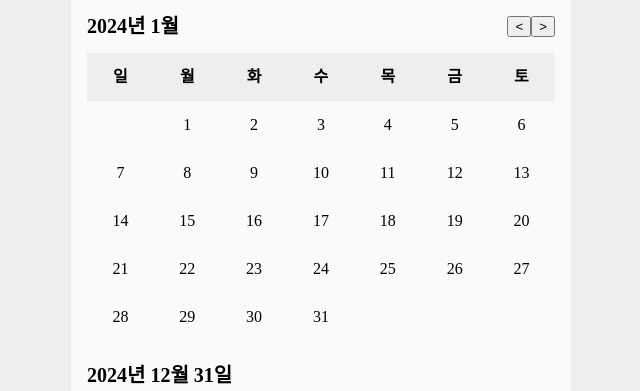
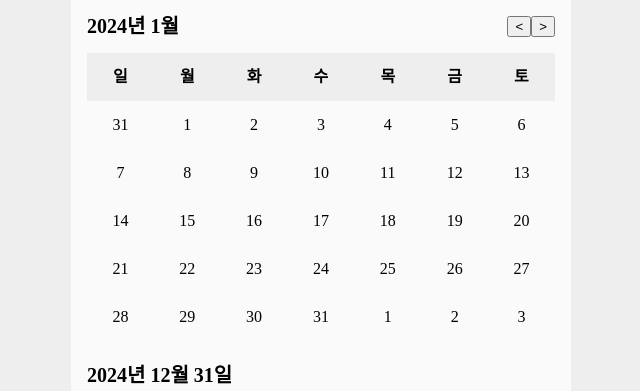
Before and after one commit to wangkodok/birthday-webapp, a React (Vite) app: page /calendar in a window 1280 px wide. Shown: the top 391 px of the page, without its empty margins (319-959 px from the left). Built offline with nearby package versions, Linux system fonts and the light colour scheme.

Commit message:
이전 달 마지막 주, 다음 달 첫째 주 날짜 추가 및 변경

```diff
--- a/src/CalendarArea.jsx
+++ b/src/CalendarArea.jsx
@@ -27,14 +27,33 @@ export default function CalendarArea() {
   // 현재 월의 모든 날짜
   const arr = Array.from(Array(curMonthEndDate), (_, index) => index + 1);
 
+  // 이전 월의 마지막 날짜
+  const prev = new Date(
+    currentMonth.getFullYear(), // 년도
+    currentMonth.getMonth(),
+    0 // 전날 월의 마지막 날짜를 반환
+  ).getDate();
+
   // 월의 첫째 주 없는 날짜
-  const dayDate = [];
-  for (let i = 0; i < 7; i++) {
-    if (curMonthStartDate > i) {
-      dayDate.push(" ");
-    }
+  const dayDatePrev = [];
+  for (let index = prev; index > prev - curMonthStartDate; index--) {
+    dayDatePrev.push(index);
   }
-  arr.unshift(...dayDate);
+  arr.unshift(...dayDatePrev.reverse());
+
+  // 다음 월의 시작하는 요일
+  const next = new Date(
+    currentMonth.getFullYear(),
+    currentMonth.getMonth() + 1,
+    1
+  ).getDay();
+
+  // 월의 마지막 주 없는 날짜
+  const dayDateNext = [];
+  for (let index = 0; index < 7 - next; index++) {
+    dayDateNext.push(index + 1);
+  }
+  arr.push(...dayDateNext);
 
   // 이전 달
   function prevMonth() {
```
